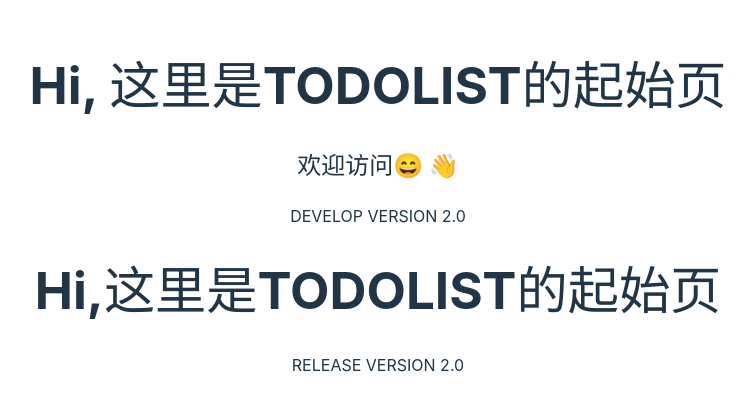
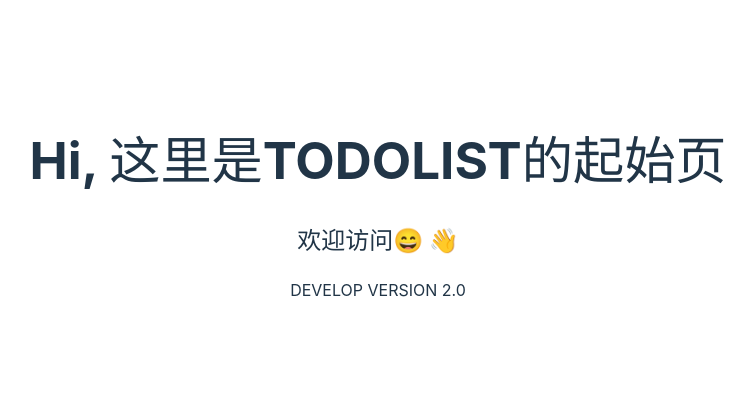
Before and after one commit to zenoskongfu/vue-todolist, a Vue app: page / in a window 1280 px wide. Shown: the part 200-610 px from the top of the page, without its empty margins (262-1017 px from the left). Built offline with nearby package versions, Linux system fonts and the light colour scheme.

Commit message:
revert develop code

```diff
--- a/src/App.vue
+++ b/src/App.vue
@@ -5,8 +5,6 @@
 		<h1>Hi, 这里是TODOLIST的起始页</h1>
 		<h2>欢迎访问😄 👋</h2>
 		<div>DEVELOP VERSION 2.0</div>
-		<h1>Hi,这里是TODOLIST的起始页</h1>
-		<div>RELEASE VERSION 2.0</div>
 	</div>
 </template>
 
```
